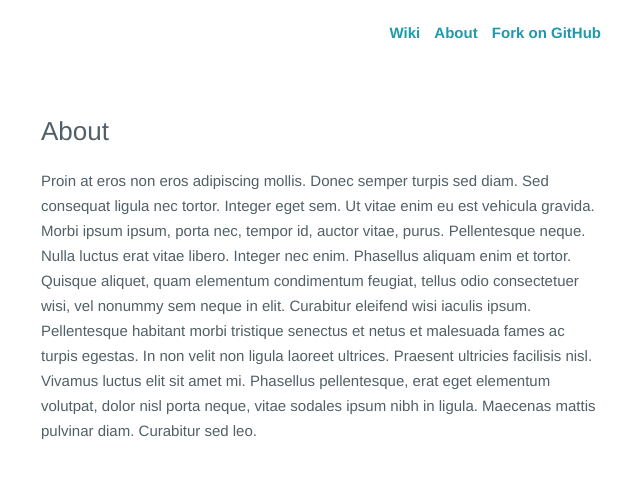
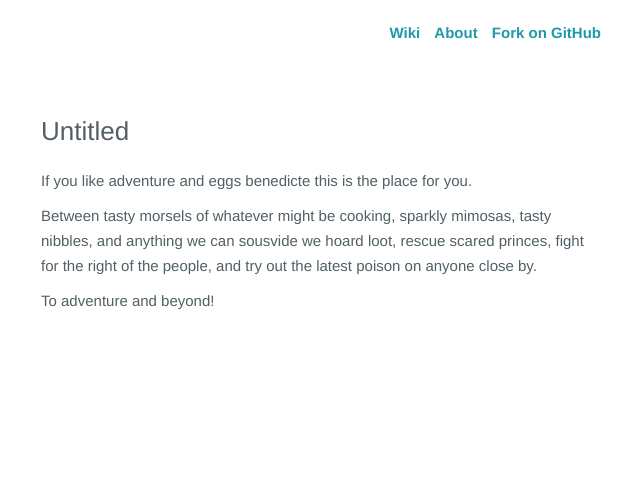
Before and after one commit to danomarr/sunday-game-brunch, a Jekyll site: the page built from _posts/static/0100-01-01-about.md, in a window 1280 px wide. Shown: the top 479 px of the page, without its empty margins (319-959 px from the left). Built offline with Jekyll 4.4.1, drawn with Linux system fonts in a browser that asks for light colours.

Commit message:
Updated 0100-01-01-about.md

```diff
--- a/_posts/static/0100-01-01-about.md
+++ b/_posts/static/0100-01-01-about.md
@@ -1,7 +1,11 @@
 ---
+layout: page
 published: true
-layout: page
 permalink: about/
+title: Untitled
 ---
+If you like adventure and eggs benedicte this is the place for you.
 
-Proin at eros non eros adipiscing mollis. Donec semper turpis sed diam. Sed consequat ligula nec tortor. Integer eget sem. Ut vitae enim eu est vehicula gravida. Morbi ipsum ipsum, porta nec, tempor id, auctor vitae, purus. Pellentesque neque. Nulla luctus erat vitae libero. Integer nec enim. Phasellus aliquam enim et tortor. Quisque aliquet, quam elementum condimentum feugiat, tellus odio consectetuer wisi, vel nonummy sem neque in elit. Curabitur eleifend wisi iaculis ipsum. Pellentesque habitant morbi tristique senectus et netus et malesuada fames ac turpis egestas. In non velit non ligula laoreet ultrices. Praesent ultricies facilisis nisl. Vivamus luctus elit sit amet mi. Phasellus pellentesque, erat eget elementum volutpat, dolor nisl porta neque, vitae sodales ipsum nibh in ligula. Maecenas mattis pulvinar diam. Curabitur sed leo.
+Between tasty morsels of whatever might be cooking, sparkly mimosas, tasty nibbles, and anything we can sousvide we hoard loot, rescue scared princes, fight for the right of the people, and try out the latest poison on anyone close by.
+
+To adventure and beyond!
```
